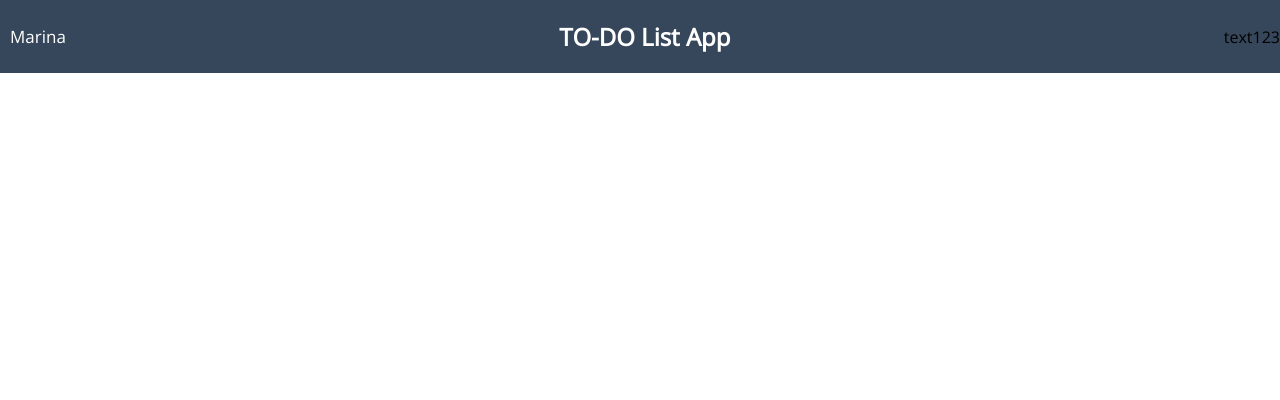
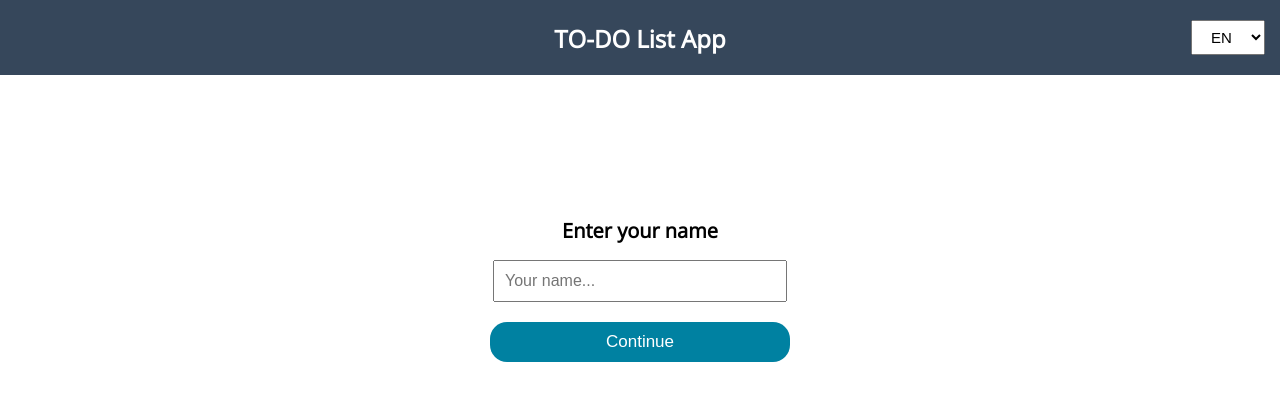
Before and after one commit to marinavrataric/to-do-app, a React app: page /start in a window 1280 px wide. Shown: the top 400 px of the page. Built offline with nearby package versions, Linux system fonts and the light colour scheme.

Commit message:
fixed navigation dropdown visibility

```diff
--- a/package.json
+++ b/package.json
@@ -44,6 +44,7 @@
     "eslint-config-prettier": "^6.11.0",
     "react": "^16.13.1",
     "react-dom": "^16.13.1",
+    "react-intl": "^5.4.3",
     "react-router-dom": "^5.2.0",
     "react-uuid": "^1.0.2",
     "styled-components": "^5.1.1"
--- a/src/App.tsx
+++ b/src/App.tsx
@@ -16,7 +16,7 @@ const GlobalStyle = createGlobalStyle`
 
 function App() {
   const [user, setUser] = useState<UserInterface>({
-    isLogged: true,
+    isLogged: false,
     userName: "",
   });
 
--- a/src/components/nav/NavAppGreeting.tsx
+++ b/src/components/nav/NavAppGreeting.tsx
@@ -27,6 +27,7 @@ const Select = styled.select`
   padding: 7px 15px;
   font-size: 15px;
   margin-right: 15px;
+  z-index: 1;
 `;
 
 const NavAppGreeting = () => {
--- a/src/components/nav/NavAppTodo.tsx
+++ b/src/components/nav/NavAppTodo.tsx
@@ -26,7 +26,9 @@ const UserName = styled.span`
 `;
 
 const Dropdown = styled.div`
-
+  font-size: 25px;
+  color: white;
+  margin-right: 10px;
 `;
 
 const NavAppTodo = () => {
@@ -34,9 +36,11 @@ const NavAppTodo = () => {
 
   return (
     <Nav>
-      <UserName>{user.userName} Marina</UserName>
+      <UserName>{user.userName}</UserName>
       <AppTitle>TO-DO List App</AppTitle>
-      <Dropdown>text123</Dropdown>
+      <Dropdown>
+        <i className="fa fa-bars" aria-hidden="true"></i>
+      </Dropdown>
     </Nav>
   );
 };
--- a/src/components/single_todo/SingleTodo.tsx
+++ b/src/components/single_todo/SingleTodo.tsx
@@ -5,7 +5,7 @@ import { colors } from "../../constants/styleConstants";
 
 const ToDoContainer = styled.div`
   border: 1px ${colors.blue} solid;
-  padding: 0;
+  padding: 10px 0;
   width: 300px;
   left: 0;
   right: 0;
@@ -23,6 +23,8 @@ interface ToDoTextProps {
 }
 
 const ToDoText = styled.p`
+  position: absolute;
+  margin-left: 33px;
   font-size: 14px;
   text-decoration: ${(props: ToDoTextProps) =>
     props.isChecked && "line-through"};
@@ -38,7 +40,8 @@ const DeleteButton = styled.button`
 `;
 
 const CheckkBox = styled.input`
-  margin-left: 6px;
+  margin-left: 10px;
+  z-index: 1;
 `;
 
 interface Props {
--- a/src/pages/greeting_page/Greeting.tsx
+++ b/src/pages/greeting_page/Greeting.tsx
@@ -27,7 +27,7 @@ const Greeting = () => {
   return (
     <CenterDiv>
       <Title>Enter your name</Title>
-      <InputForm placeholder="Your name..." onChange={handleChangeInput} />
+      <InputForm value={user.userName} placeholder="Your name..." onChange={handleChangeInput} />
       <ButtonForm buttonName="Continue" onClick={handleLoginUser} />
     </CenterDiv>
   );
```
Also changed, not shown: 1 other file (tests, documents, lock files or other folders).
